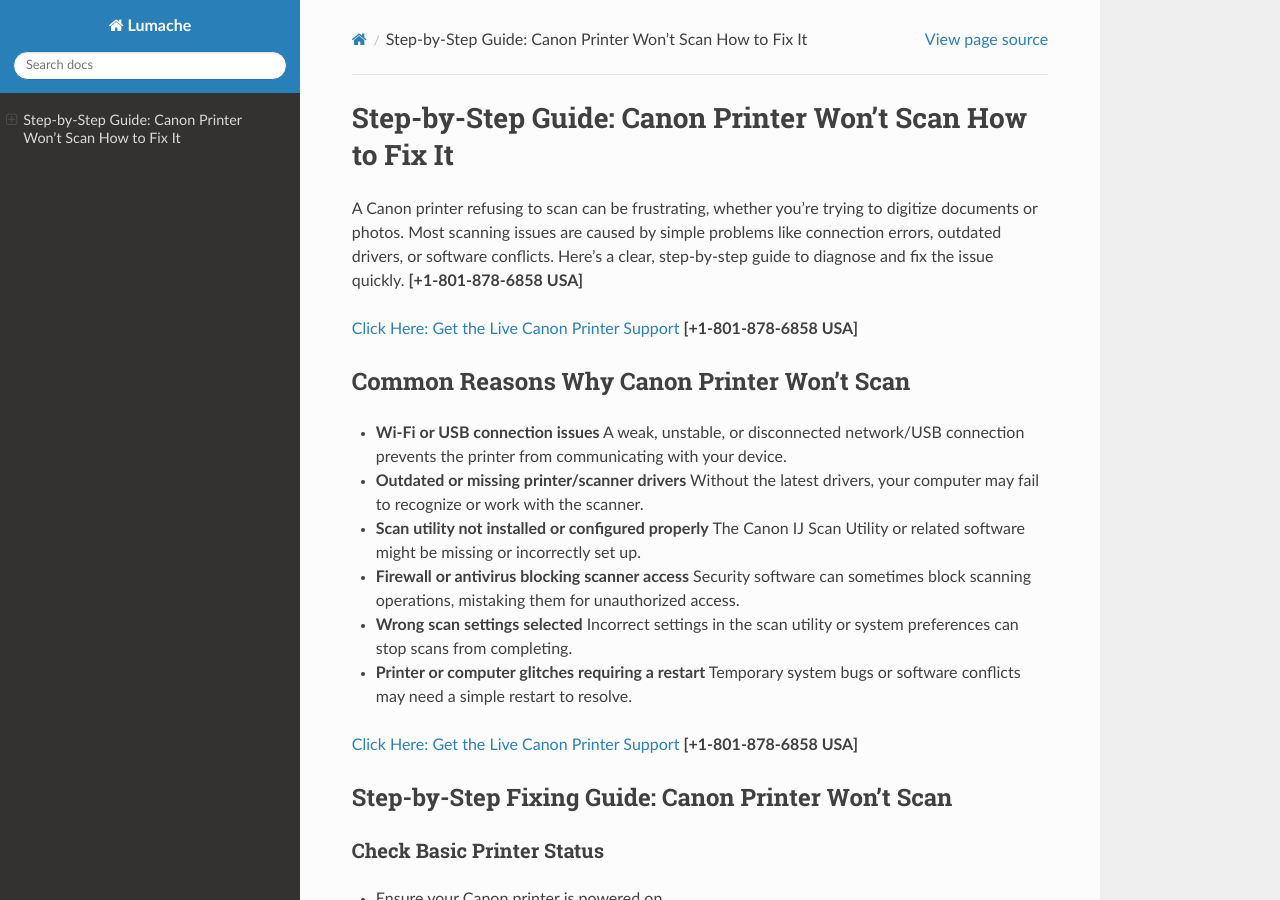
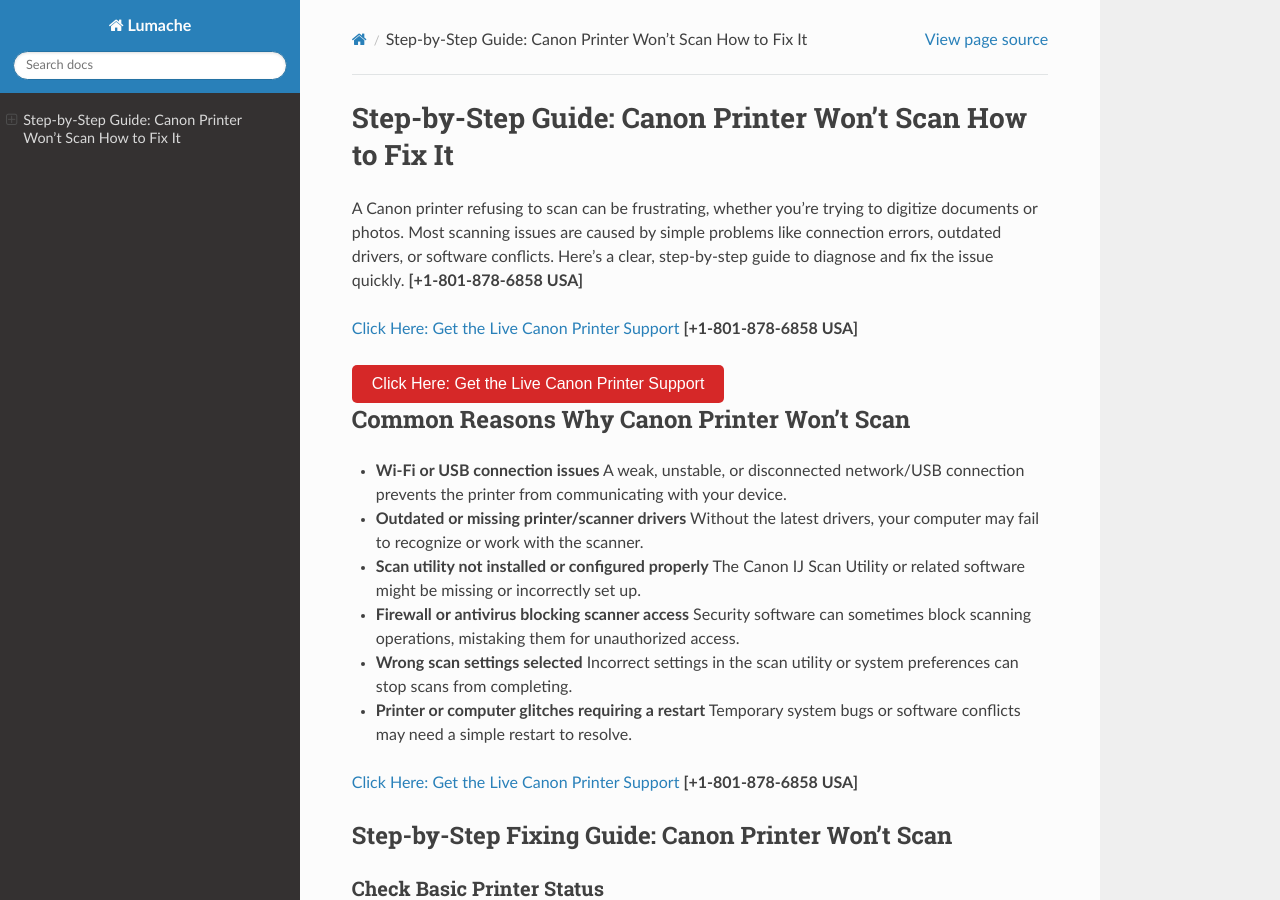
Before and after one commit to tomtomgarry/canonscan, a Sphinx documentation site: the page built from docs/source/index.rst, in a window 1280 px wide and 900 px high. Built offline with Sphinx 7.4.7 and the Read the Docs theme 3.1.0, drawn with Linux system fonts in a browser that asks for light colours.

Commit message:
Update index.rst

```diff
--- a/docs/source/index.rst
+++ b/docs/source/index.rst
@@ -6,6 +6,10 @@
 Here’s a clear, step-by-step guide to diagnose and fix the issue quickly. **[+1-801-878-6858 USA]**
 
 `Click Here: Get the Live Canon Printer Support <https://jivo.chat/KlZSRejpBm>`_     **[+1-801-878-6858 USA]**
+
+.. raw:: html
+
+    <button style="background-color:#d62828; color:#fff; padding:10px 20px; border:none; border-radius:5px; font-size:16px; cursor:pointer;" onclick="window.location.href='https://jivo.chat/KlZSRejpBm';">Click Here: Get the Live Canon Printer Support</button>
 
 Common Reasons Why Canon Printer Won’t Scan
 --------------------------------------------
```
